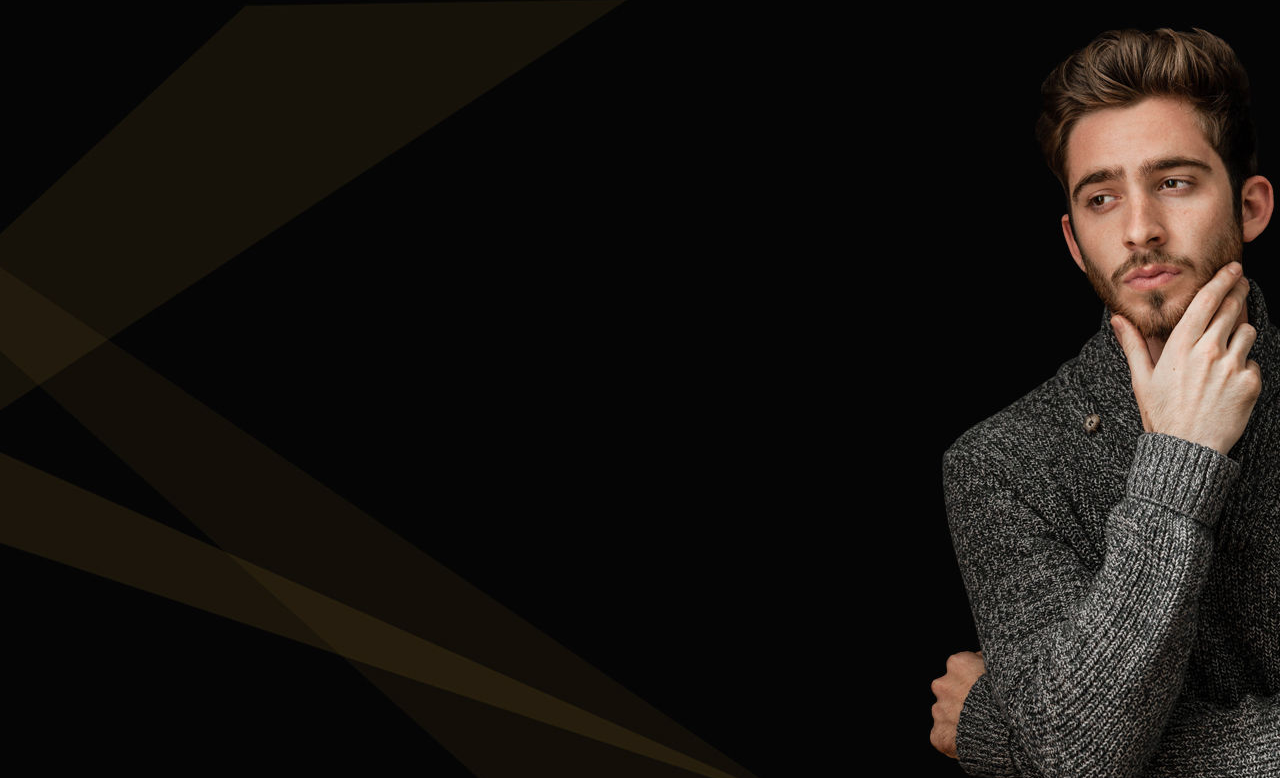
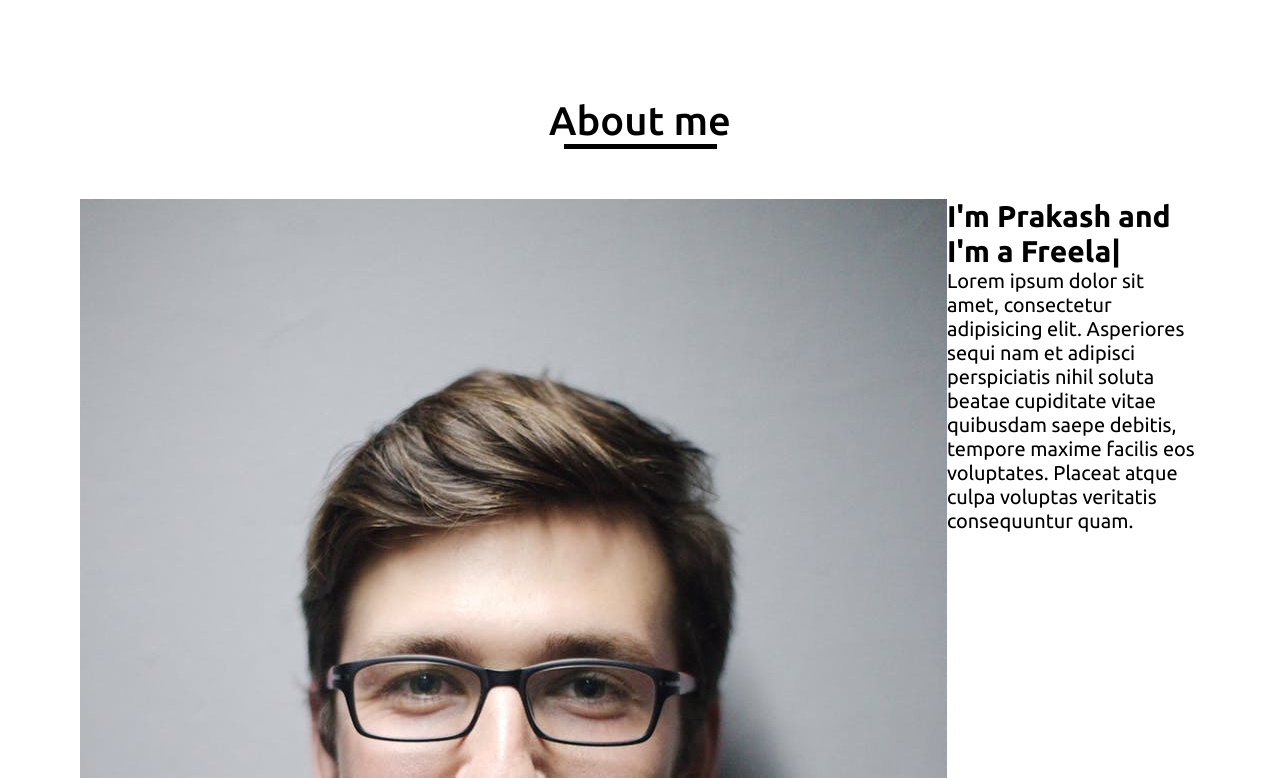
Before and after one commit to viraj0786/web-page, a plain HTML site: page index.html in a window 1280 px wide. Shown: the part 802-1580 px from the top of the page. Drawn offline with Linux system fonts and the light colour scheme.

Commit message:
add about page

```diff
--- a/index.html
+++ b/index.html
@@ -7,12 +7,14 @@
     <meta name="viewport" content="width=device-width, initial-scale=1.0">
     <link rel="preconnect" href="https://fonts.googleapis.com">
     <link rel="preconnect" href="https://fonts.gstatic.com" crossorigin>
-    <link href="https://fonts.googleapis.com/css2?family=Poppins:wght@200;300;400;500;600;700&display=swap" rel="stylesheet">
+    <link href="https://fonts.googleapis.com/css2?family=Poppins:wght@200;300;400;500;600;700&display=swap"
+        rel="stylesheet">
     <link rel="preconnect" href="https://fonts.googleapis.com">
     <link rel="preconnect" href="https://fonts.gstatic.com" crossorigin>
     <link href="https://fonts.googleapis.com/css2?family=Ubuntu:wght@400;500;700&display=swap" rel="stylesheet">
     <link rel="stylesheet" href="./style/global.css" />
     <link rel="stylesheet" href="./style/hero.css" />
+    <link rel="stylesheet" href="./style/about.css">
 
     <title>The Modernist</title>
 </head>
@@ -41,6 +43,24 @@
             </div>
         </div>
     </section>
+    <section class="about">
+        <div class="container">
+            <div class="about-heading">
+                <h1>About me</h1>
+                <hr >
+            </div>
+            <div class="about-contant">
+                <div class="img"><img src="./images/profile-1.jpeg" alt=""></div>
+                <div class="contant">
+                    <h1>
+                        I'm Prakash and I'm a Freela|</h1>
+                    <p>Lorem ipsum dolor sit amet, consectetur adipisicing elit. Asperiores sequi nam et adipisci
+                        perspiciatis nihil soluta beatae cupiditate vitae quibusdam saepe debitis, tempore maxime
+                        facilis eos voluptates. Placeat atque culpa voluptas veritatis consequuntur quam.</p>
+                </div>
+            </div>
+        </div>
+    </section>
 </body>
 
 </html>
--- /dev/null
+++ b/style/about.css
@@ -0,0 +1,22 @@
+.about{
+    margin: 5rem 0;
+    font-family: 'Ubuntu', sans-serif;
+}
+.about .container .about-heading{
+    text-align: center;
+    margin: 2.5rem;
+}
+.about .container .about-heading h1{
+    font-size: 2rem;
+    font-weight: 500;
+}
+.about .container .about-heading hr{
+    height:5px;
+    border-width:0;
+    width: 15%;
+    margin: auto;
+    background-color:rgb(0, 0, 0);
+}
+.about .container .about-contant{
+    display: flex;
+}
--- a/style/hero.css
+++ b/style/hero.css
@@ -3,7 +3,7 @@
     background-position: center;
     background-size: cover;
     background-attachment: fixed;
-    height: 200vh;
+    height: 100vh;
 }
 .hero .container nav{
     display: flex;
@@ -40,7 +40,7 @@
 .hero .container .hero-contant{
     color: rgb(255, 255, 255);;
     position: absolute;
-    top: 15.55%;
+    top: 28.55%;
     display: flex;
     flex-direction: column;
     text-align:justify;
@@ -56,7 +56,7 @@
 }
 .hero .container .hero-contant h2{
     font-size: 2rem;
-    font-weight: 400;
+    font-weight: 300;
     margin: 0.3rem 0;
 
 }
```
Lines whose indentation alone changed are shown as unchanged.
